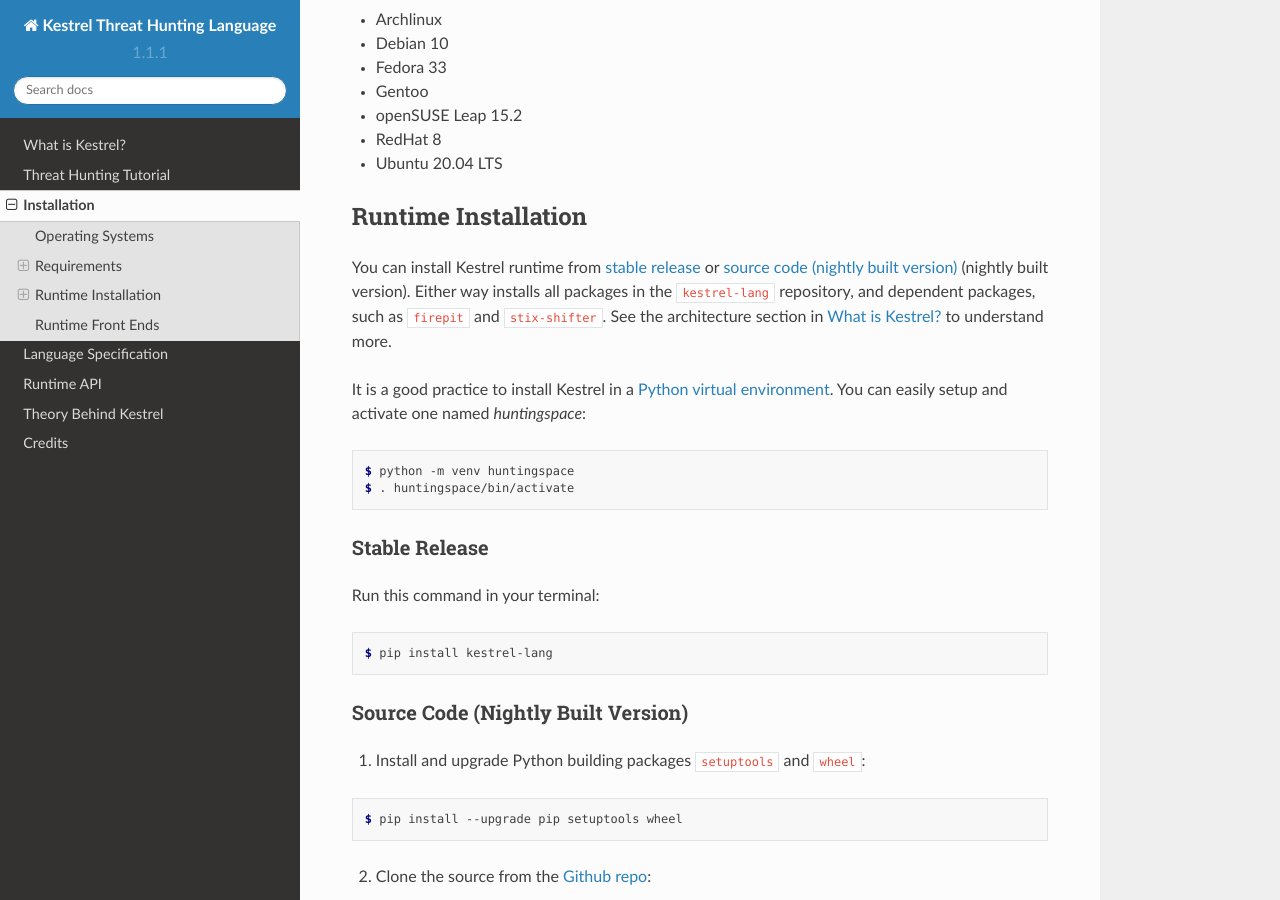
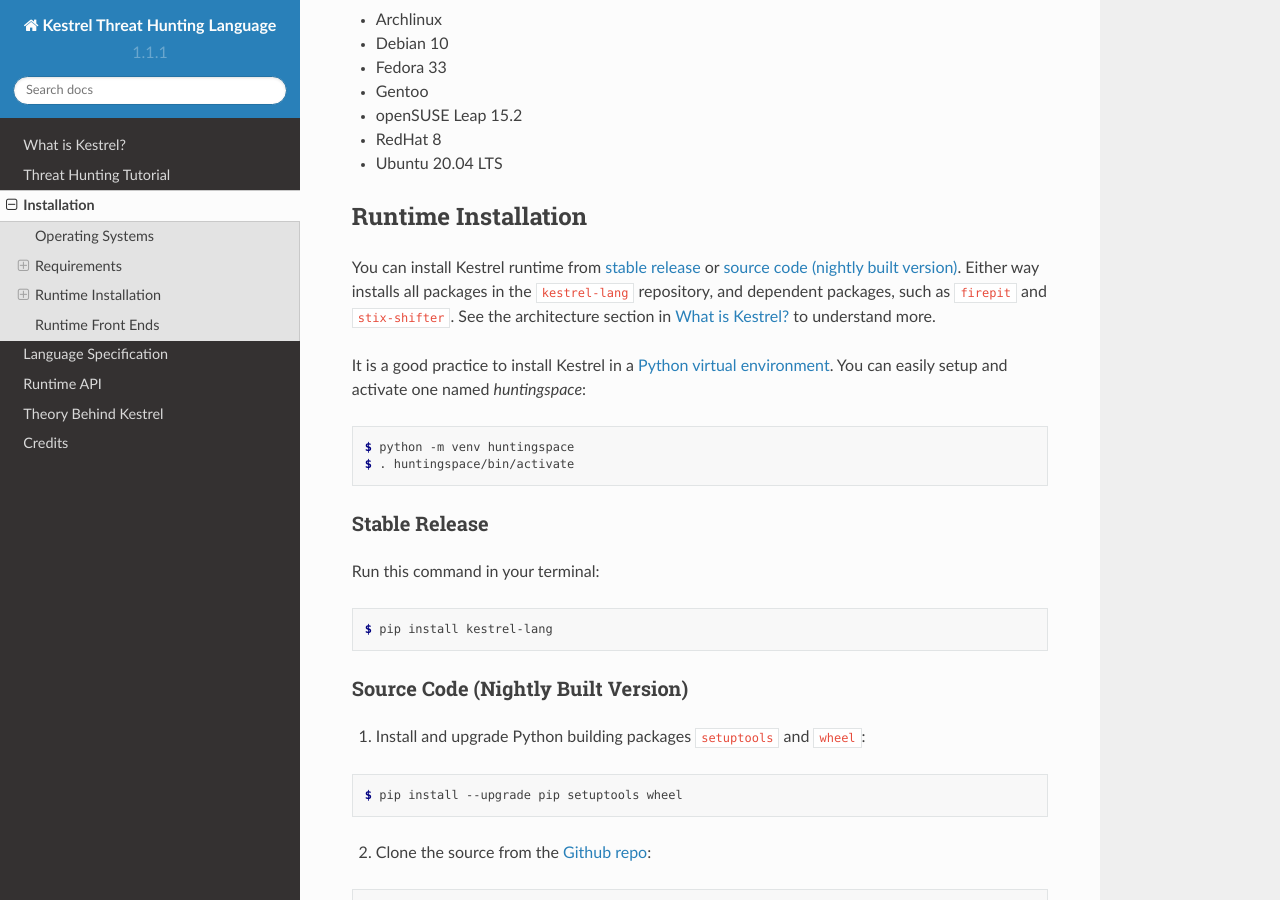
Before and after one commit to opencybersecurityalliance/kestrel-lang, a Sphinx documentation site: the page built from docs/installation.rst, in a window 1280 px wide and 900 px high, scrolled down 984 px. Built offline with Sphinx 7.4.7 and the Read the Docs theme 2.0.0, drawn with Linux system fonts in a browser that asks for light colours.

Commit message:
typo fix in doc

```diff
--- a/docs/installation.rst
+++ b/docs/installation.rst
@@ -56,10 +56,9 @@
 ====================
 
 You can install Kestrel runtime from `stable release`_ or `source code (nightly
-built version)`_ (nightly built version). Either way installs all packages in
-the ``kestrel-lang`` repository, and dependent packages, such as ``firepit`` and
-``stix-shifter``. See the architecture section in :doc:`overview` to understand
-more.
+built version)`_. Either way installs all packages in the ``kestrel-lang``
+repository, and dependent packages, such as ``firepit`` and ``stix-shifter``.
+See the architecture section in :doc:`overview` to understand more.
 
 It is a good practice to install Kestrel in a `Python virtual environment`_.
 You can easily setup and activate one named *huntingspace*:
```
